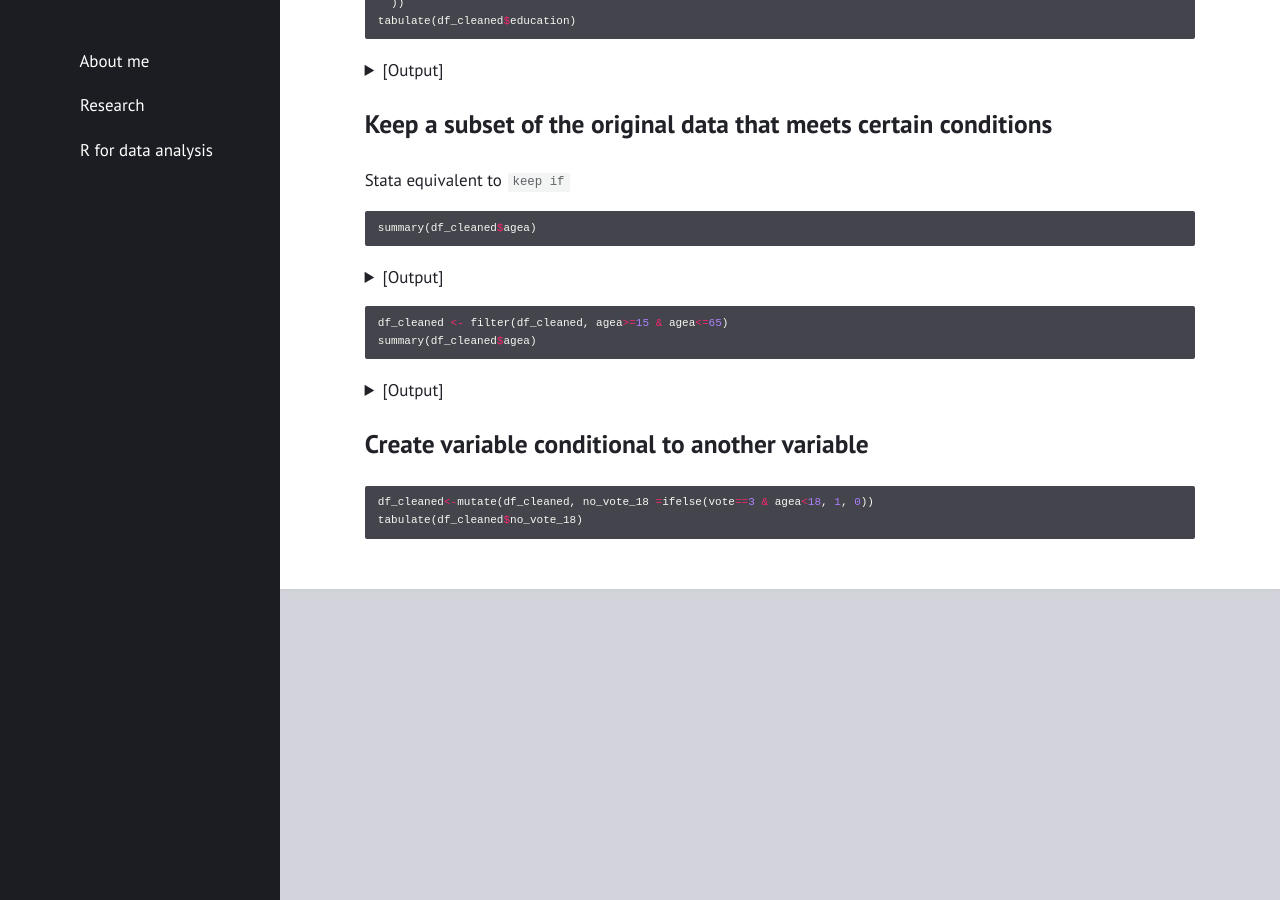
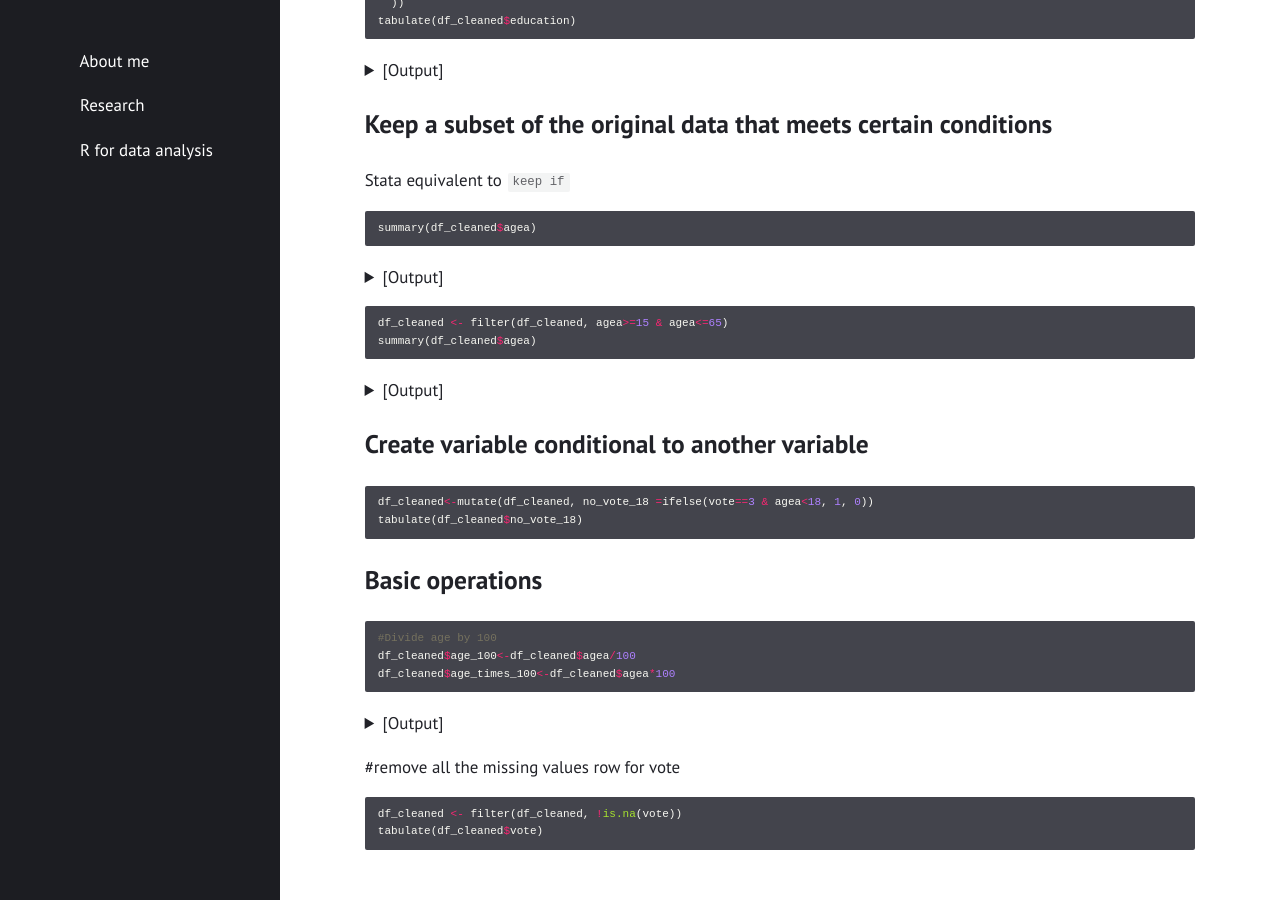
Before and after one commit to gubellom/gubellom.github.io, a Jekyll site: the page built from R files/Manipulation.md, in a window 1280 px wide and 900 px high, scrolled down 974 px. Built offline with Jekyll 4.4.1, drawn with Linux system fonts in a browser that asks for light colours.

Commit message:
Update Manipulation.md
Signed-off-by: Michele Gubello <62111923+gubellom@users.noreply.github.com>

````diff
--- a/R files/Manipulation.md
+++ b/R files/Manipulation.md
@@ -180,3 +180,31 @@ summary(df_cleaned$agea)
 df_cleaned<-mutate(df_cleaned, no_vote_18 =ifelse(vote==3 & agea<18, 1, 0))
 tabulate(df_cleaned$no_vote_18)
 ```
+
+## Basic operations
+
+```r
+#Divide age by 100
+df_cleaned$age_100<-df_cleaned$agea/100
+df_cleaned$age_times_100<-df_cleaned$agea*100
+```
+
+<details>
+  <summary>[Output]</summary>
+  <pre>
+summary(df_cleaned$age_100)
+Min. 1st Qu.  Median    Mean 3rd Qu.    Max.
+0.1500  0.3000  0.4300  0.4196  0.5400  0.6500
+
+summary(df_cleaned$age_times_100)
+Min. 1st Qu.  Median    Mean 3rd Qu.    Max.
+1500    3000    4300    4196    5400    6500
+  </pre>
+</details>
+
+#remove all the missing values row for vote
+
+```r
+df_cleaned <- filter(df_cleaned, !is.na(vote))
+tabulate(df_cleaned$vote)
+```
````
